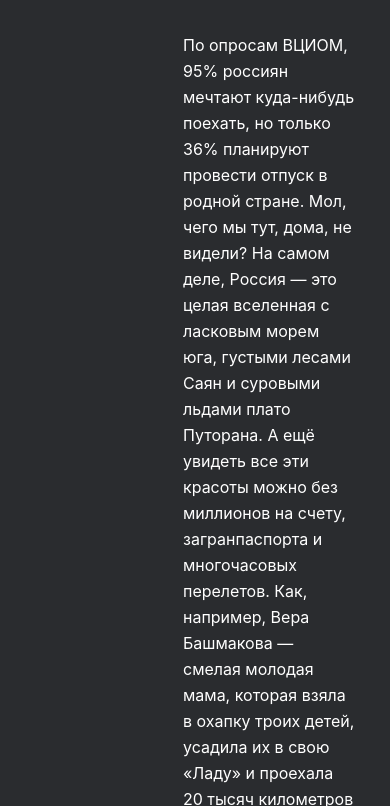
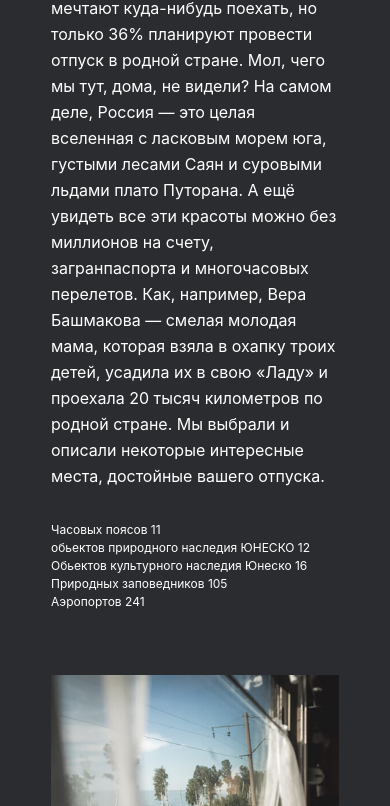
Before and after one commit to EnvyvnE/russian-travel, a plain HTML site: page index.html in a window 390 px wide. Shown: the part 721-1527 px from the top of the page. Drawn offline with Linux system fonts and the light colour scheme; a web font is replaced by a local one.

Commit message:
responsive website v.1

```diff
--- a/blocks/intro/intro.css
+++ b/blocks/intro/intro.css
@@ -19,5 +19,6 @@
 @media screen and (min-width:320px) and (max-width:767px) {
     .intro {
         max-width: 288px;
+        margin: 64px 16px;
     }
 }
```
